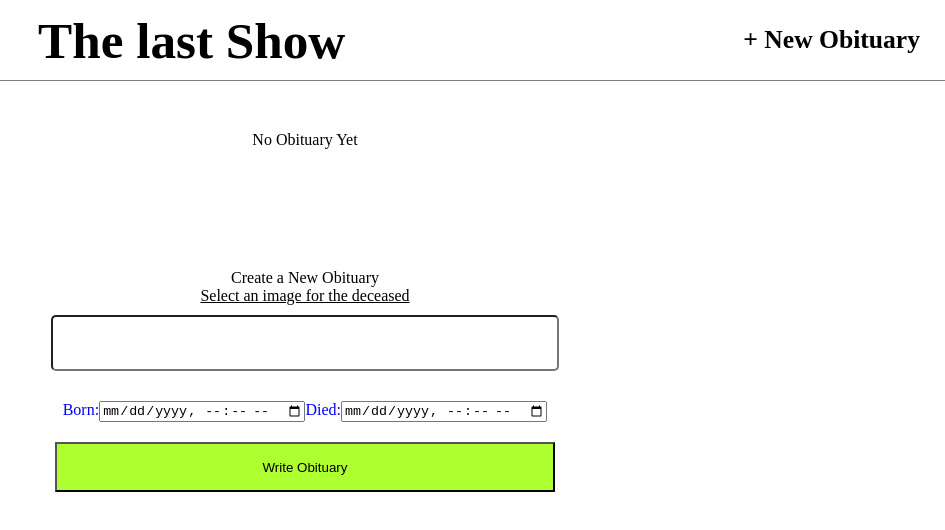
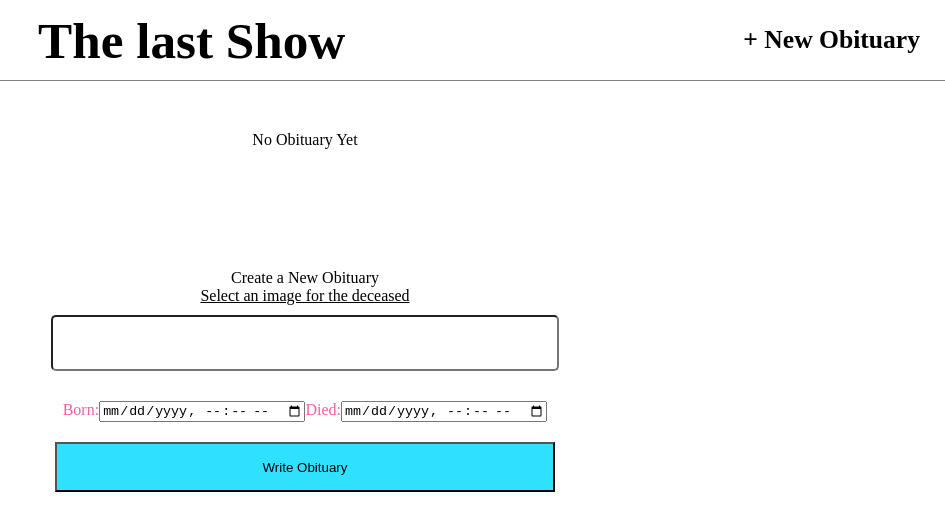
Before and after one commit to Bobinho100/Obituary-Album, a React (Create React App) app: page / in a window 1280 px wide. Both pictures are taken after a click on the button "+ New Obituary". Shown: the top 530 px of the page, without its empty margins (335-1280 px from the left). Built offline with nearby package versions, Linux system fonts and the light colour scheme.

Commit message:
css edited

```diff
--- a/src/Styles/Overlay.css
+++ b/src/Styles/Overlay.css
@@ -22,14 +22,14 @@ form p{
     display: flex;
     padding: 20px;
     justify-content: space-around;
-    color: blue;
+    color: rgb(255, 92, 155);
 
 }
 
 form button{
     height:50px ;
     width:500px ;
-    background-color: greenyellow;
+    background-color: rgb(47, 224, 255);
 }
 .name{
     margin: 10px;
```
